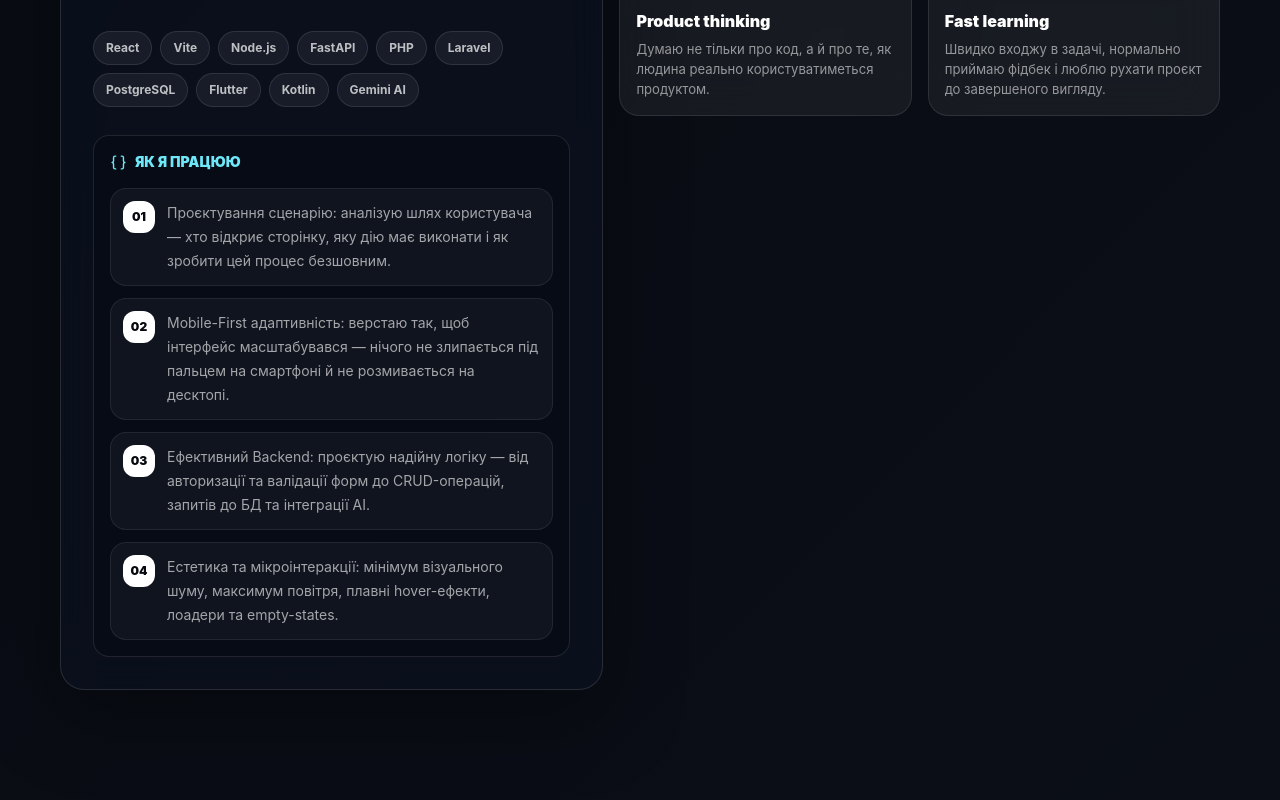
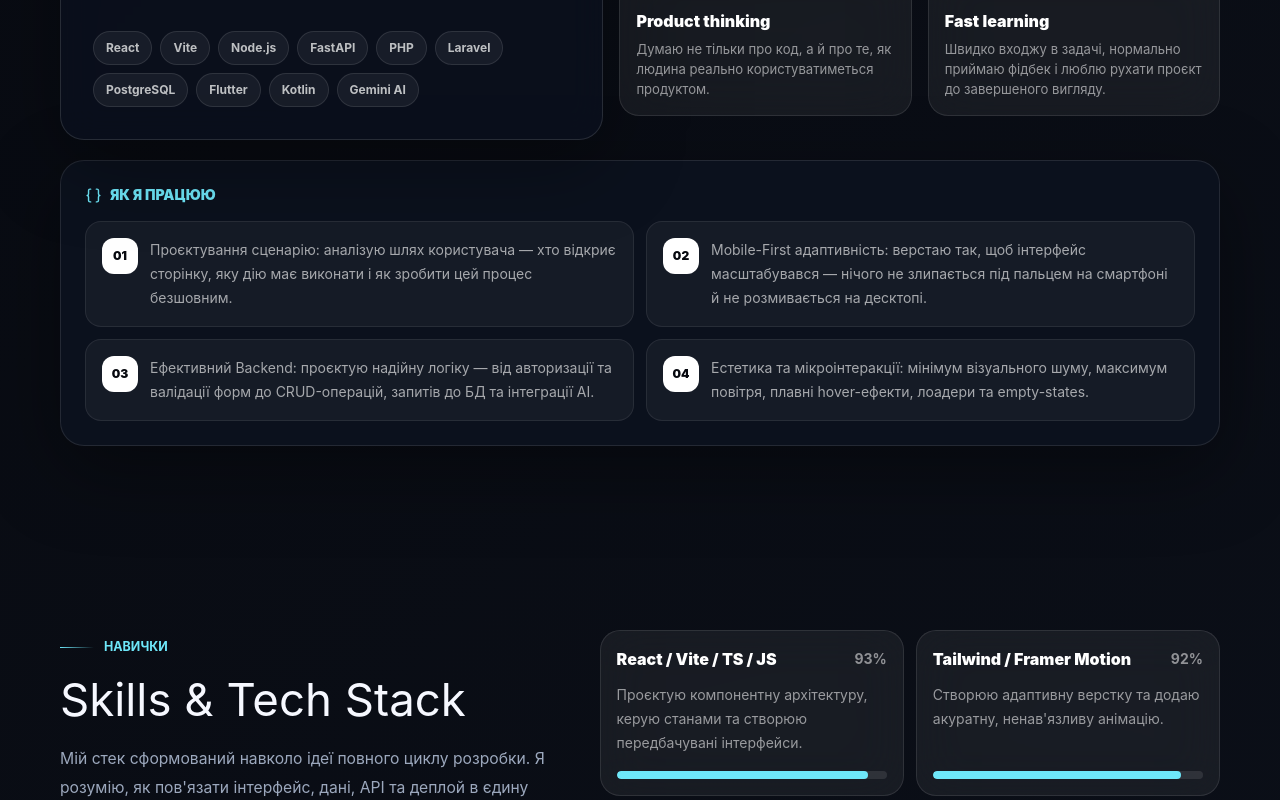
Before and after one commit to sashik117/my-portfolio, a Next.js app in the folder client/: page / in a window 1280 px wide. Shown: the part 1660-2460 px from the top of the page. Built offline with nearby package versions, Linux system fonts and the light colour scheme; no server answers.

Commit message:
separate about workflow section

```diff
--- a/client/src/components/portfolio/About.tsx
+++ b/client/src/components/portfolio/About.tsx
@@ -51,28 +51,6 @@ export default function About() {
               )
             )}
           </div>
-          <div className="mt-7 rounded-2xl border border-white/[0.10] bg-black/[0.20] p-4">
-            <div className="flex items-center gap-2 text-sm font-black uppercase text-electric">
-              <Braces size={17} />
-              {t.about.principlesTitle}
-            </div>
-            <div className="mt-4 grid gap-3">
-              {t.about.principles.map((principle, index) => (
-                <motion.div
-                  key={principle}
-                  className="group flex gap-3 rounded-2xl border border-white/[0.08] bg-white/[0.04] p-3 transition hover:border-mint/[0.35] hover:bg-mint/[0.08]"
-                  whileHover={{ x: 4 }}
-                >
-                  <span className="grid h-8 w-8 shrink-0 place-items-center rounded-xl bg-white text-xs font-black text-ink">
-                    {String(index + 1).padStart(2, "0")}
-                  </span>
-                  <p className="text-sm leading-6 text-white/[0.62] group-hover:text-white/[0.78]">
-                    {principle}
-                  </p>
-                </motion.div>
-              ))}
-            </div>
-          </div>
         </motion.div>
 
         <div className="grid self-start gap-3 sm:grid-cols-2 lg:gap-4">
@@ -97,6 +75,35 @@ export default function About() {
           })}
         </div>
       </div>
+
+      <motion.div
+        className="mt-5 rounded-[24px] border border-white/[0.10] bg-[#0b111d] p-4 shadow-lift md:p-6"
+        initial={{ opacity: 0, y: 28 }}
+        whileInView={{ opacity: 1, y: 0 }}
+        viewport={{ once: true, margin: "-120px" }}
+        transition={{ duration: 0.7, delay: 0.08 }}
+      >
+        <div className="flex items-center gap-2 text-sm font-black uppercase text-electric">
+          <Braces size={17} />
+          {t.about.principlesTitle}
+        </div>
+        <div className="mt-4 grid gap-3 md:grid-cols-2">
+          {t.about.principles.map((principle, index) => (
+            <motion.div
+              key={principle}
+              className="group flex gap-3 rounded-2xl border border-white/[0.08] bg-white/[0.045] p-3.5 transition hover:border-mint/[0.35] hover:bg-mint/[0.08] sm:p-4"
+              whileHover={{ x: 4 }}
+            >
+              <span className="grid h-9 w-9 shrink-0 place-items-center rounded-xl bg-white text-xs font-black text-ink">
+                {String(index + 1).padStart(2, "0")}
+              </span>
+              <p className="text-sm leading-6 text-white/[0.62] group-hover:text-white/[0.78]">
+                {principle}
+              </p>
+            </motion.div>
+          ))}
+        </div>
+      </motion.div>
     </section>
   );
 }
```
